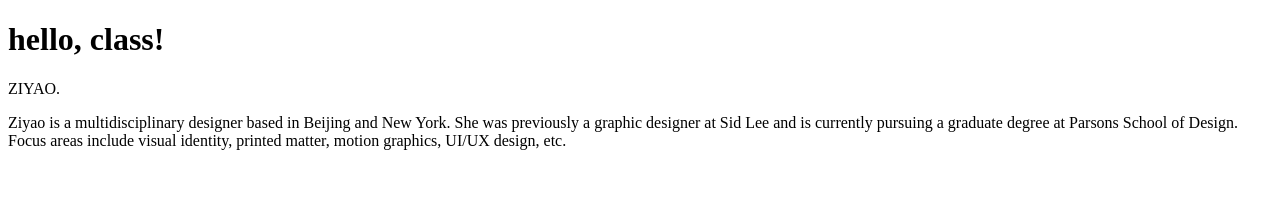
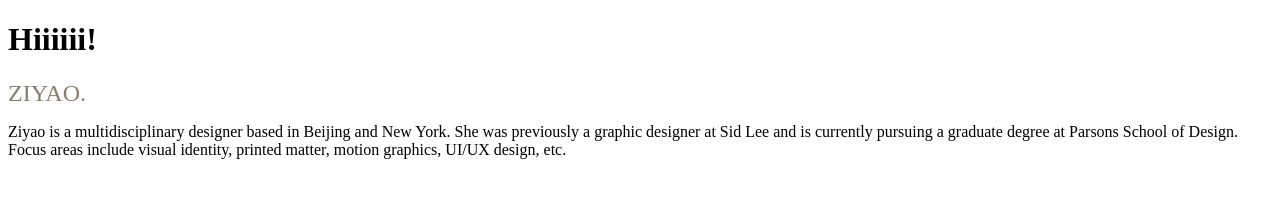
Before and after one commit to Ziyaoo/hello-world, a plain HTML site: page index.html in a window 1280 px wide. Drawn offline with Linux system fonts and the light colour scheme.

Commit message:
Update index.html

```diff
--- a/index.html
+++ b/index.html
@@ -4,8 +4,13 @@
 		<title>Hello, world!</title>
 	</head>
 	<body>
-		<h1>hello, class!</h1>
-		<p>ZIYAO.</p>
-		<p>Ziyao is a multidisciplinary designer based in Beijing and New York. She was previously a graphic designer at Sid Lee and is currently pursuing a graduate degree at Parsons School of Design. Focus areas include visual identity, printed matter, motion graphics, UI/UX design, etc.</p>
+
+		<h1>Hiiiiii!</h1>
+		<p>
+			<font face = "Times New Roman" size = "5">
+			<span style="color:#877F6C;" >ZIYAO.</span> </font><br />
+		</p>
+		<p>Ziyao is a multidisciplinary designer based in Beijing and New York.
+			She was previously a graphic designer at Sid Lee and is currently pursuing a graduate degree at Parsons School of Design. Focus areas include visual identity, printed matter, motion graphics, UI/UX design, etc.</p>
 	</body>
 </html>
```
